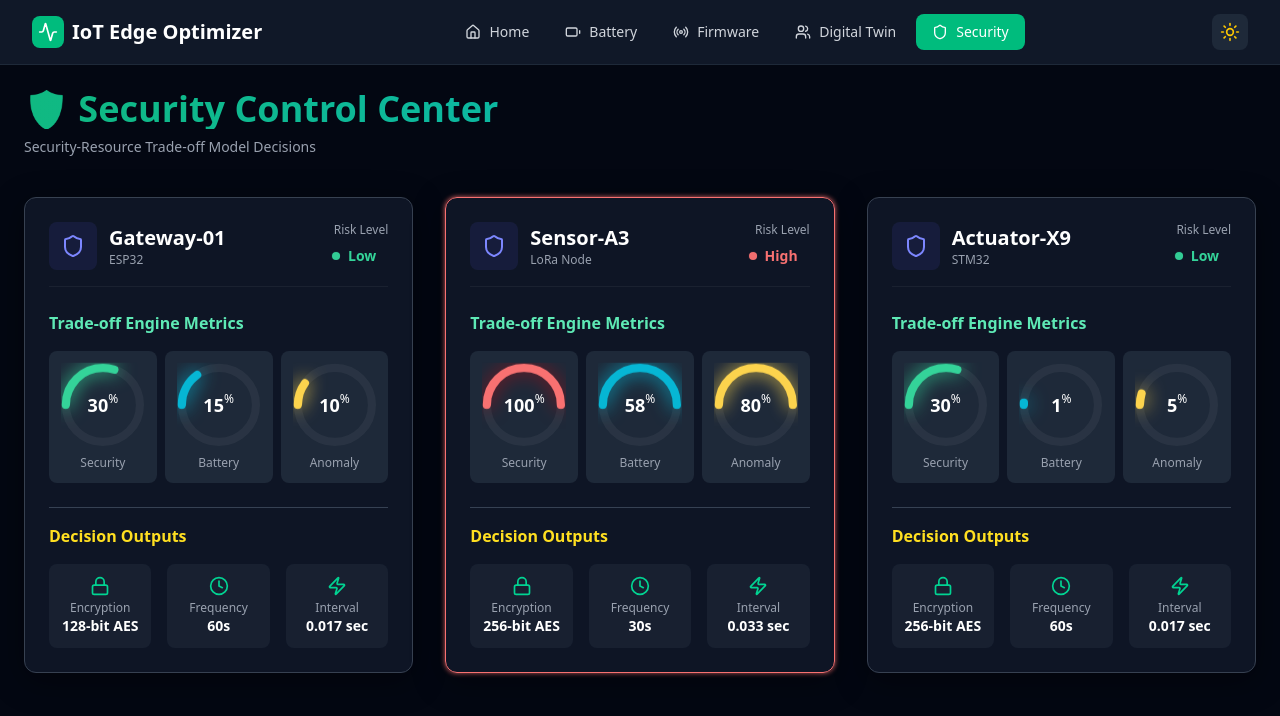
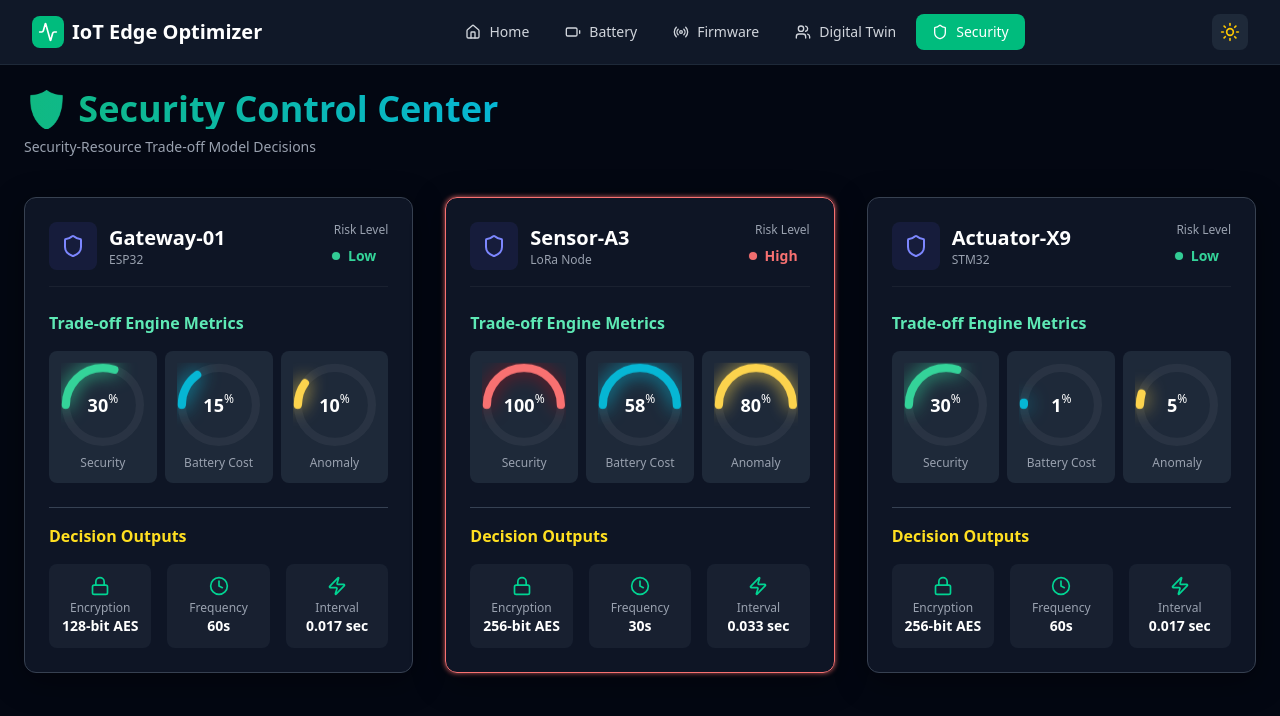
Before and after one commit to Preethamhj/iot-framework, a React (Vite) app in the folder frontend/: page /security in a window 1280 px wide. Shown: the top 716 px of the page. Built offline with nearby package versions, Linux system fonts and the light colour scheme.

Commit message:
firmware and the security page full done

```diff
--- a/frontend/src/pages/Firmware.jsx
+++ b/frontend/src/pages/Firmware.jsx
@@ -1,6 +1,9 @@
 import React, { useEffect, useRef, useState } from 'react';
 import * as monaco from 'monaco-editor';
 import { useTheme } from '../context/ThemeContext';
+import { Code } from 'lucide-react'; // Added Code icon
+
+// --- Monaco Editor Component (Unchanged Logic) ---
 
 const MonacoArduinoEditor = ({ initialCode }) => {
   const editorRef = useRef(null);
@@ -64,7 +67,7 @@ void loop() {
     return monaco.MarkerSeverity.Info;
   }
 
-  /** Fallback parser */
+  /** Fallback parser (Omitted for brevity, logic remains) */
   function parseGccOutputToMarkers(output) {
      const markers = [];
      const lines = output.split("\n");
@@ -90,7 +93,8 @@ void loop() {
      return markers;
   }
 
-  /** Syntax check button */
+
+  /** Syntax check button (Logic remains, API call placeholder) */
   async function checkDiagnostics() {
     if (!model) return;
     setIsChecking(true);
@@ -99,6 +103,7 @@ void loop() {
     const code = model.getValue();
 
     try {
+      // NOTE: This API call placeholder needs a real backend endpoint.
       const resp = await fetch("/api/diagnostics", {
         method: "POST",
         headers: { "Content-Type": "application/json" },
@@ -187,7 +192,6 @@ void loop() {
 
   return (
     <div className="p-4 space-y-3">
-
       {/* Upload Button */}
       <div className="flex items-center gap-3">
         <label className="px-4 py-2 bg-emerald-600 text-white rounded cursor-pointer hover:bg-emerald-700">
@@ -234,6 +238,8 @@ void loop() {
   );
 };
 
+// --- Firmware Page Component (Header Fixed) ---
+
 export default function Firmware() {
   const { isDarkMode } = useTheme();
 
@@ -243,7 +249,24 @@ export default function Firmware() {
         isDarkMode ? "bg-gray-900 text-white" : "bg-gray-100"
       }`}
     >
-      <h1 className="text-3xl font-bold mb-4">Firmware Editor</h1>
+      {/* FIX APPLIED: Added gradient styles to match the theme */}
+      <div className="w-fit mb-6">
+        <h1
+            className="text-4xl font-extrabold"
+            style={{
+                // Digital Twin Theme Gradient: Green to Cyan/Blue
+                background: isDarkMode ? 'linear-gradient(90deg, #10B981, #06B6D4)' : 'linear-gradient(90deg, #059669, #0891b2)',
+                WebkitBackgroundClip: 'text',
+                WebkitTextFillColor: 'transparent',
+                backgroundClip: 'text',
+                display: 'inline-block'
+            }}
+        >
+            <Code className='inline-block align-text-bottom mr-2 w-7 h-7' />
+            Firmware Editor
+        </h1>
+      </div>
+
       <MonacoArduinoEditor />
     </div>
   );
--- a/frontend/src/pages/Securecenter.jsx
+++ b/frontend/src/pages/Securecenter.jsx
@@ -1,5 +1,6 @@
 import React, { useMemo, useState, useEffect } from 'react';
 import { Shield, Lock, Zap, Clock, Wifi, AlertTriangle } from 'lucide-react';
+// Import the theme context hook from the correct relative path
 import { useTheme } from '../context/ThemeContext';
 
 // --- MOCK DATA AND UTILITY FUNCTIONS ---
@@ -69,18 +70,21 @@ export default function SecureCenter() {
     >
       <div className="max-w-7xl mx-auto">
         <header className="mb-10">
+          {/* FIX APPLIED: Wrapped h1 in a div with w-fit to give the gradient text full space */}
+          <div className="w-fit">
             <h1
               className="text-4xl font-extrabold mb-2"
-            // Adjusted gradient to match Digital Twin's heading (Image 2)
               style={{
                 background: isDarkMode ? 'linear-gradient(90deg, #10B981, #06B6D4)' : 'linear-gradient(90deg, #059669, #0891b2)',
                 WebkitBackgroundClip: 'text',
                 WebkitTextFillColor: 'transparent',
-              backgroundClip: 'text'
+                backgroundClip: 'text',
+                display: 'inline-block'
               }}
             >
               🛡️ Security Control Center
             </h1>
+          </div>
           <p className={`text-sm ${isDarkMode ? 'text-gray-400' : 'text-gray-600'}`}>
             Security-Resource Trade-off Model Decisions
           </p>
@@ -126,7 +130,6 @@ const SecurityDeviceCard = ({ device, isDarkMode, index }) => {
     const cardStyle = useMemo(() => ({
         animationDelay: `${index * 100}ms`,
         backdropFilter: isDarkMode ? 'blur(12px)' : 'none',
-        // Adjusted shadow for a slightly softer look, similar to Digital Twin cards
         boxShadow: isDarkMode
             ? `0 8px 32px rgba(0,0,0,0.4), 0 0 5px ${risk === 'High' ? color.hex : 'transparent'}`
             : '0 4px 16px rgba(0,0,0,0.08)',
@@ -135,8 +138,7 @@ const SecurityDeviceCard = ({ device, isDarkMode, index }) => {
 
     const chartData = [
         { label: 'Security', value: risk === 'High' ? 100 : risk === 'Moderate' ? 65 : 30, color: color.hex },
-        // Representing resource cost or usage against security
-        { label: 'Battery', value: Math.max(0, 100 - device.battery), color: '#06B6D4' },
+        { label: 'Battery Cost', value: Math.max(0, 100 - device.battery), color: '#06B6D4' },
         { label: 'Anomaly', value: device.anomalyScore * 100, color: '#FCD34D' },
     ];
 
@@ -178,7 +180,7 @@ const SecurityDeviceCard = ({ device, isDarkMode, index }) => {
                 ))}
             </div>
 
-            {/* Decision Outputs remain as the primary output */}
+            {/* Decision Outputs */}
             <h3 className={`text-base font-semibold mb-4 border-t pt-4 ${isDarkMode ? 'text-yellow-300 border-gray-700' : 'text-yellow-700 border-gray-200'}`}>
                 Decision Outputs
             </h3>
@@ -188,12 +190,12 @@ const SecurityDeviceCard = ({ device, isDarkMode, index }) => {
                 <DecisionPill icon={Zap} label="Interval" value={device.updateInterval} isDarkMode={isDarkMode} />
             </div>
 
-            {/* ML Inputs Summary and Raw Telemetry sections have been removed */}
+            {/* Removed: ML Inputs Summary and Raw Telemetry sections */}
         </div>
     );
 };
 
-// --- SUB-COMPONENTS (Unchanged) ---
+// --- SUB-COMPONENTS ---
 
 const TradeOffMetric = ({ data, isDarkMode }) => {
     const glowColor = data.color === '#f87171' ? 'rgba(255, 0, 0, 0.5)' : data.color;
@@ -241,7 +243,6 @@ const DecisionPill = ({ icon: Icon, label, value, isDarkMode }) => (
     </div>
 );
 
-// DataPoint is no longer used directly in the main card, but kept for potential future use or if needed elsewhere.
 const DataPoint = ({ icon: Icon, label, value, isDarkMode, highlight = false }) => (
     <div className="flex items-center justify-between">
         <div className={`flex items-center gap-2 ${isDarkMode ? 'text-gray-400' : 'text-gray-600'}`}>
```
Lines whose indentation alone changed are shown as unchanged.
